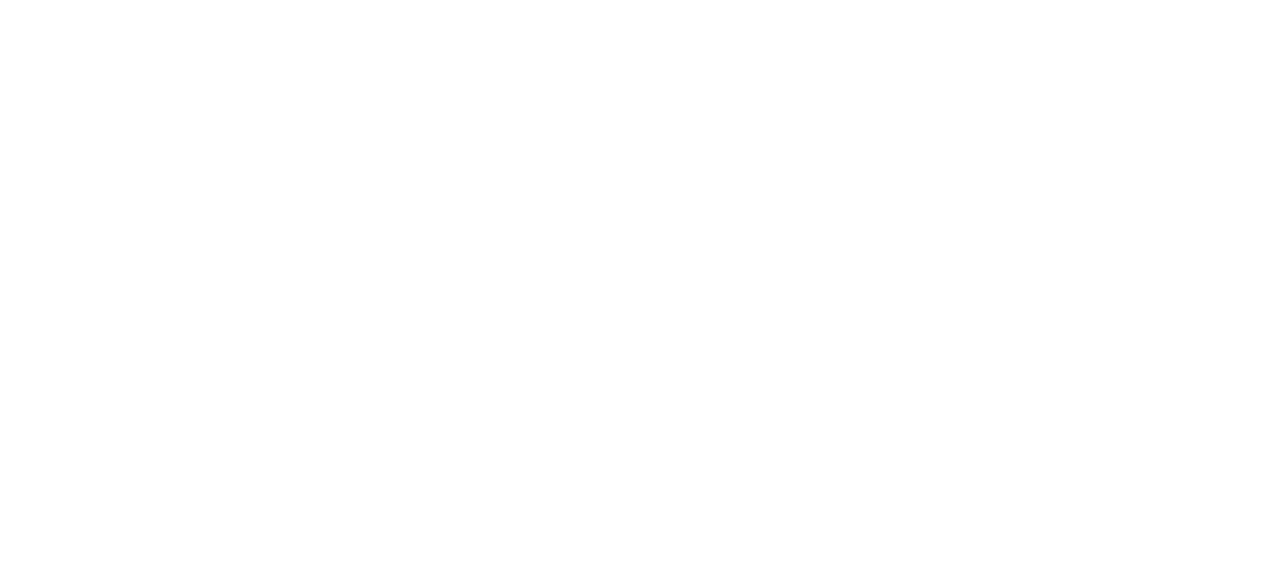
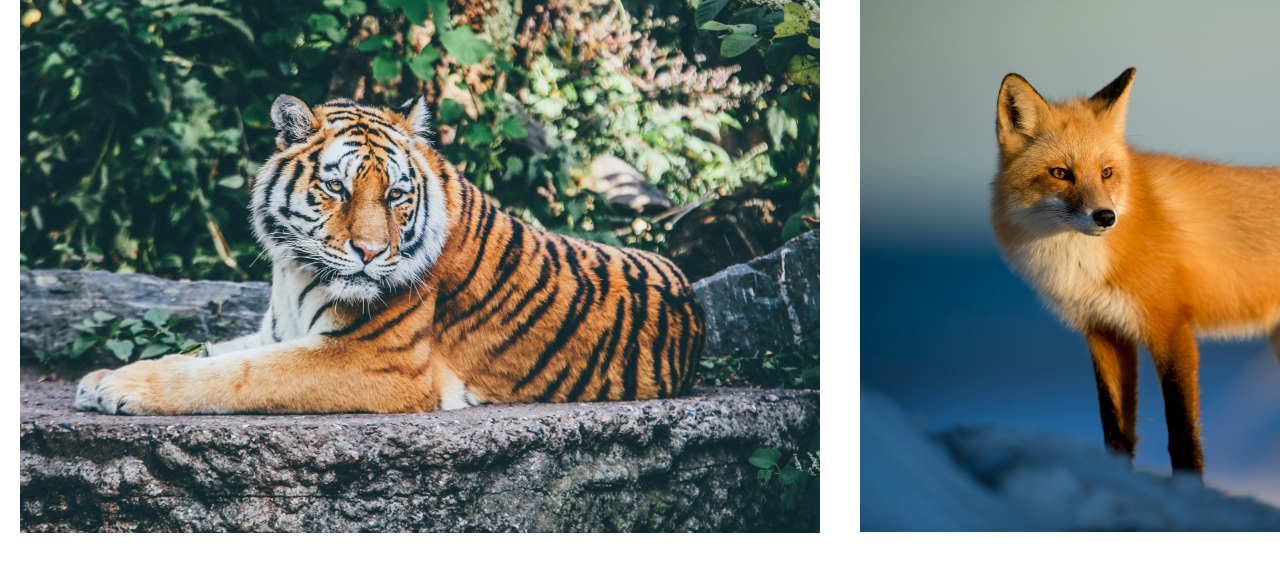
Before and after one commit to mashirolvsky/slide, a plain HTML site: page index.html in a window 1280 px wide. Drawn offline with Linux system fonts and the light colour scheme.

Commit message:
segundo commit

```diff
--- a/index.html
+++ b/index.html
@@ -7,6 +7,16 @@
     <title>Slide</title>
   </head>
   <body>
+    <div class="slide-wrapper">
+      <ul class="slide">
+        <li><img src="./public/TIGRE.jpg" alt="" /></li>
+        <li><img src="./public/RAPOSA.jpg" alt="" /></li>
+        <li><img src="./public/MANGUSTO.jpg" alt="" /></li>
+        <li><img src="./public/LEÃO.jpg" alt="" /></li>
+        <li><img src="./public/ESQUILO.jpg" alt="" /></li>
+        <li><img src="./public/CHIMPANZÉ.jpg" alt="" /></li>
+      </ul>
+    </div>
     <script type="module" src="./src/index.js"></script>
   </body>
 </html>
--- a/src/index.js
+++ b/src/index.js
@@ -1 +1,5 @@
-console.log('hello world')
+import Slide from "./modules/slide.js";
+
+const slide = new Slide();
+
+console.log(slide)
--- /dev/null
+++ b/src/modules/slide.js
@@ -0,0 +1,6 @@
+export default class Slide {
+  constructor(wrapper, slide) {
+    this.slide = slide;
+    this.wrapper = wrapper
+  }
+}
--- a/styles/style.css
+++ b/styles/style.css
@@ -3,4 +3,25 @@
   padding: 0;
   box-sizing: border-box;
   font-family: system-ui, sans serif;
+  list-style: none;
 }
+
+img {
+  display: block;
+  max-width: 100%;
+}
+
+.slide-wrapper {
+  overflow: hidden;
+}
+
+.slide {
+  display: flex;
+}
+
+.slide li {
+  flex-shrink: 0;
+  width: 80vw;
+  max-width: 800px;
+  margin: 0 20px;
+}
```
Also changed, not shown: public/CHIMPANZÉ.jpg (added), public/ESQUILO.jpg (added), public/LEÃO.jpg (added), public/MANGUSTO.jpg (added), public/RAPOSA.jpg (added), public/TIGRE.jpg (added), public/antilope.jpg (deleted), public/baleia.jpg (deleted), public/gaivota.jpg (deleted), public/mapa.png (deleted), public/mropidae - bee eater.jpg (deleted), public/patinho.jpg (deleted), public/perfectmirror-0QZYuWerBRw-unsplash.jpg (deleted), public/tubarao.jpg (deleted), 1 more files, 1 other file.
